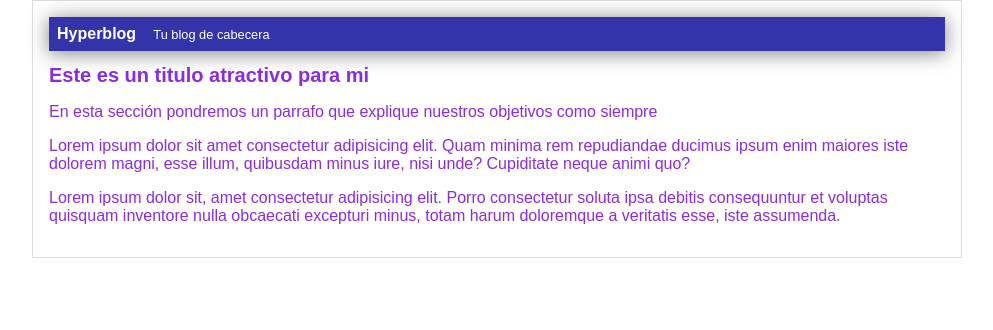
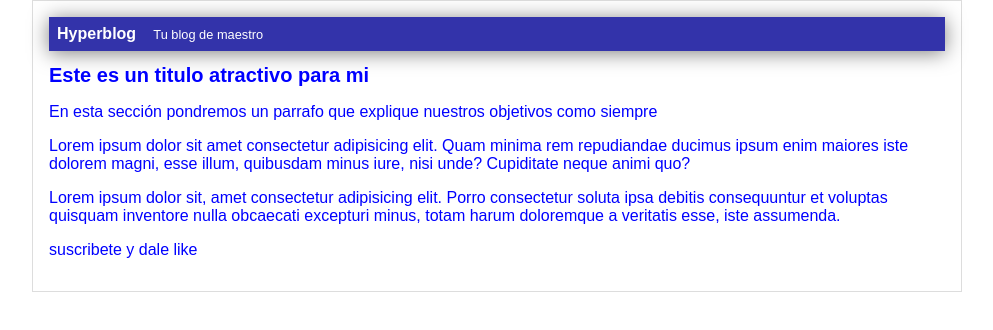
Before and after one commit to romzc/hyperBlog, a plain HTML site: page index.html in a window 1280 px wide. Shown: the whole page, without its empty margins (143-1136 px from the left). Drawn offline with Linux system fonts and the light colour scheme.

Commit message:
agregue suscripcion, cambien la cabecera a maestro y puse todo los colores en azul

```diff
--- a/css/style.css
+++ b/css/style.css
@@ -1,5 +1,5 @@
 body {
-	color: blueviolet;
+	color: blue;
 	text-align: center;
 	font-size: 16px;
 	margin: 0;
--- a/index.html
+++ b/index.html
@@ -7,7 +7,7 @@
 		<div id="container">
 			<div id="cabecera">
 				Hyperblog
-				<span id="tagline">Tu blog de cabecera</span>
+				<span id="tagline">Tu blog de maestro</span>
 			</div>
 			<div id="post">
 				<h1>Este es un titulo atractivo para mi</h1>
@@ -21,6 +21,9 @@
 				<p>
 					Lorem ipsum dolor sit, amet consectetur adipisicing elit. Porro consectetur soluta ipsa debitis consequuntur et voluptas quisquam inventore nulla obcaecati excepturi minus, totam harum doloremque a veritatis esse, iste assumenda.
 				</p>
+				<p>
+					suscribete y dale like
+				</p>
 			</div>
 		</div>
 	</body>
```
